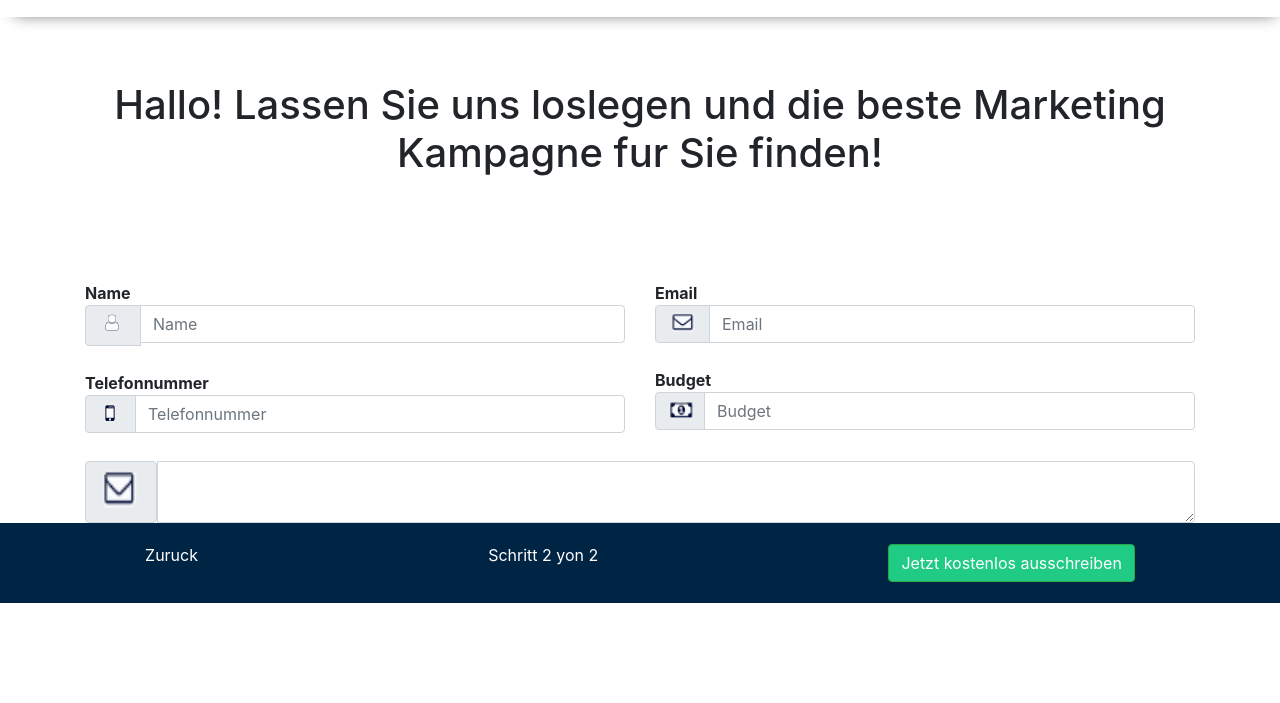
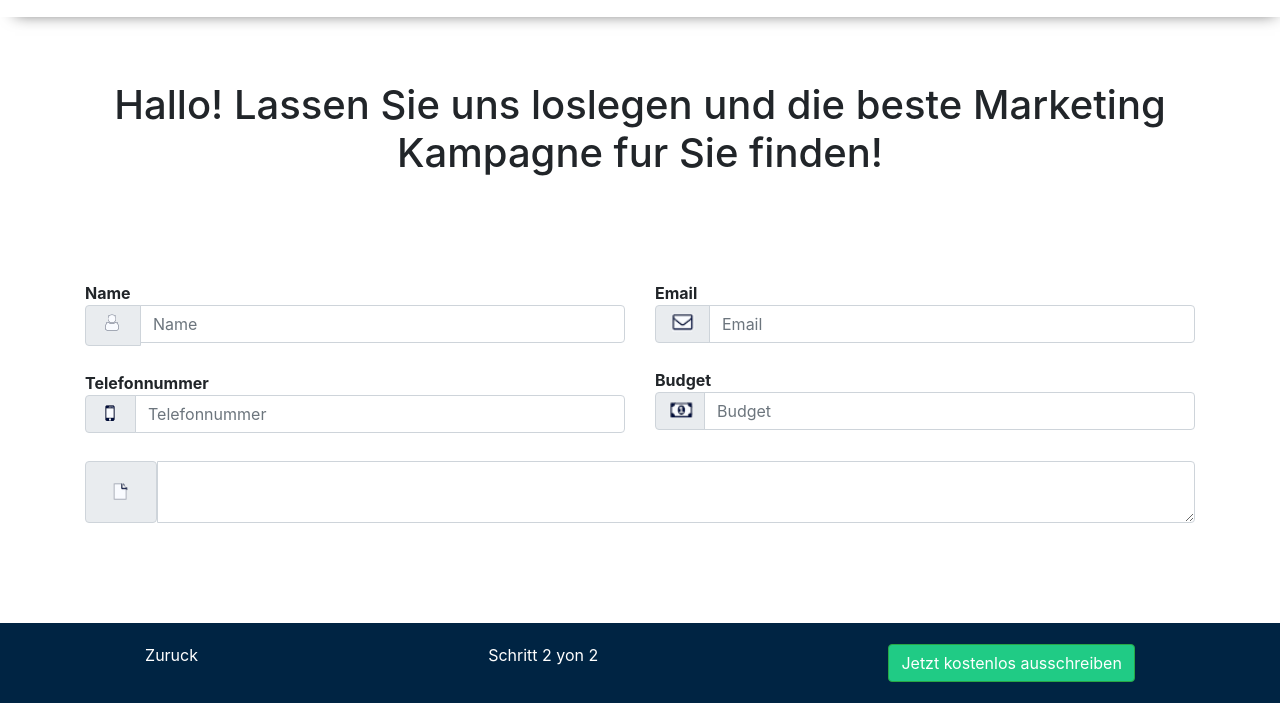
Before and after one commit to rabbanirizwan/htmlcss, a plain HTML site: page index.html in a window 1280 px wide. Shown: the part 97-800 px from the top of the page. Drawn offline with nearby package versions, Linux system fonts and the light colour scheme.

Commit message:
icon changes

```diff
--- a/index.html
+++ b/index.html
@@ -110,10 +110,10 @@
     </div>
 
   </div>
-  <div class="container" style="margin-top: 20px;">
+  <div class="container" style="margin-top: 20px;margin-bottom: 100px;">
     <div class="input-group">
 
-        <img src="emailone.png" class="input-group-text" width="72px"/>
+        <img src="textarea.png" class="input-group-text" width="72px"/>
 
     <textarea class="form-control" aria-label="With textarea"></textarea>
   </div>
```
